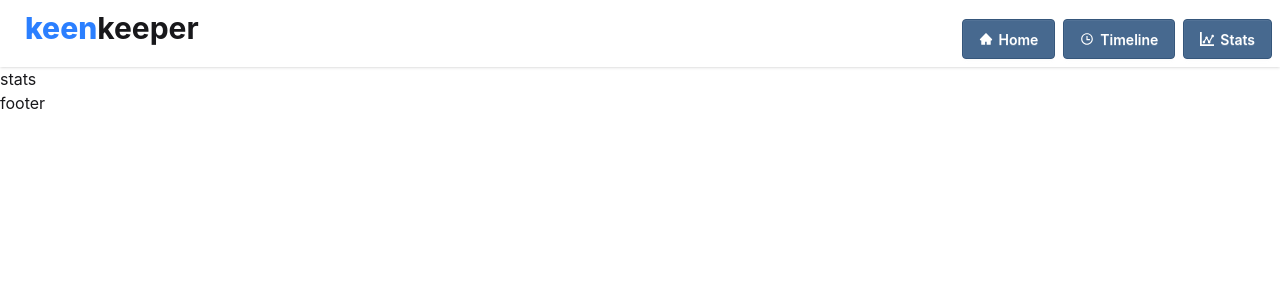
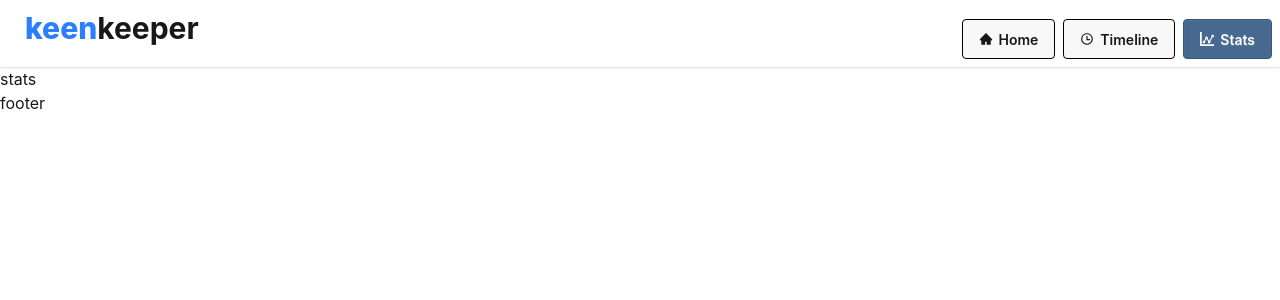
Before and after one commit to nasrullah-sheikh-noman/keen-keeper, a React (Vite) app: page /stats in a window 1280 px wide. Shown: the top 300 px of the page. Built offline with nearby package versions, Linux system fonts and the light colour scheme.

Commit message:
conditionally button design successfully

```diff
--- a/src/components/shared/navbar/Navbar.jsx
+++ b/src/components/shared/navbar/Navbar.jsx
@@ -2,7 +2,7 @@ import { ImStatsDots } from "react-icons/im";
 
 import { RiTimeLine } from "react-icons/ri";
 import { AiFillHome } from "react-icons/ai";
-import { Link } from "react-router";
+import { Link, NavLink } from "react-router";
 
 const Navbar = () => {
   return (
@@ -23,7 +23,7 @@ const Navbar = () => {
               <div
                 tabIndex={0}
                 role="button"
-                className="btn btn-ghost lg:hidden"
+                className="btn btn-ghost sm:hidden"
               >
                 <svg
                   xmlns="http://www.w3.org/2000/svg"
@@ -47,54 +47,78 @@ const Navbar = () => {
                py-2 shadow items-end"
               >
                 <div className="navbar-end gap-2 flex-col items-end">
-                  <Link
+                  <NavLink
                     to="/"
-                    className="btn bg-[#47698F] text-white border-[#35567b]"
+                    className={({ isActive }) =>
+                      isActive
+                        ? "btn bg-[#47698F] text-white border-[#35567b]"
+                        : "btn border-black"
+                    }
                   >
                     <AiFillHome />
                     Home
-                  </Link>
-                  <Link
+                  </NavLink>
+                  <NavLink
                     to="/timeline"
-                    className="btn bg-[#47698F] text-white border-[#35567b]"
+                    className={({ isActive }) =>
+                      isActive
+                        ? "btn bg-[#47698F] text-white border-[#35567b]"
+                        : "btn border-black"
+                    }
                   >
                     <RiTimeLine />
                     Timeline
-                  </Link>
-                  <Link
+                  </NavLink>
+                  <NavLink
                     to="/stats"
-                    className="btn bg-[#47698F] text-white border-[#35567b]"
+                    className={({ isActive }) =>
+                      isActive
+                        ? "btn bg-[#47698F] text-white border-[#35567b]"
+                        : "btn border-black"
+                    }
                   >
                     <ImStatsDots />
                     Stats
-                  </Link>
+                  </NavLink>
                 </div>
               </ul>
             </div>
 
-            <div className="navbar-end hidden lg:flex">
+            <div className="navbar-end hidden sm:flex">
               <div className="navbar-end gap-2">
-                <Link
+                <NavLink
                   to="/"
-                  className="btn bg-[#47698F] text-white border-[#35567b]"
+                  className={({ isActive }) =>
+                    isActive
+                      ? "btn bg-[#47698F] text-white border-[#35567b]"
+                      : "btn border-black"
+                  }
                 >
                   <AiFillHome />
                   Home
-                </Link>
-                <Link
+                </NavLink>
+                <NavLink
                   to="/timeline"
-                  className="btn bg-[#47698F] text-white border-[#35567b]"
+                  className={({ isActive }) =>
+                    isActive
+                      ? "btn bg-[#47698F] text-white border-[#35567b]"
+                      : "btn border-black"
+                  }
                 >
                   <RiTimeLine />
                   Timeline
-                </Link>
-                <Link
+                </NavLink>
+                <NavLink
                   to="/stats"
-                  className="btn bg-[#47698F] text-white border-[#35567b]"
+                  className={({ isActive }) =>
+                    isActive
+                      ? "btn bg-[#47698F] text-white border-[#35567b]"
+                      : "btn border-black"
+                  }
                 >
                   <ImStatsDots />
                   Stats
-                </Link>
+                </NavLink>
               </div>
             </div>
           </div>
```
